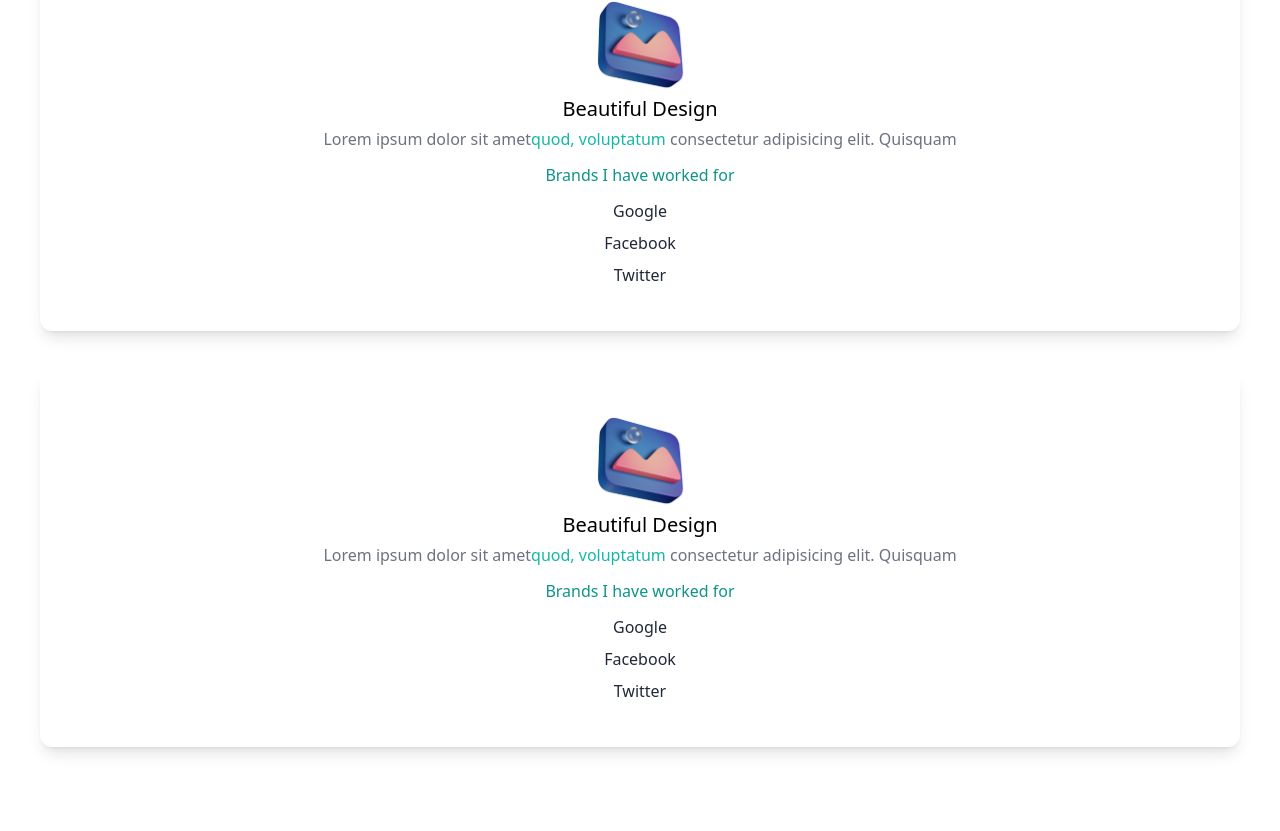
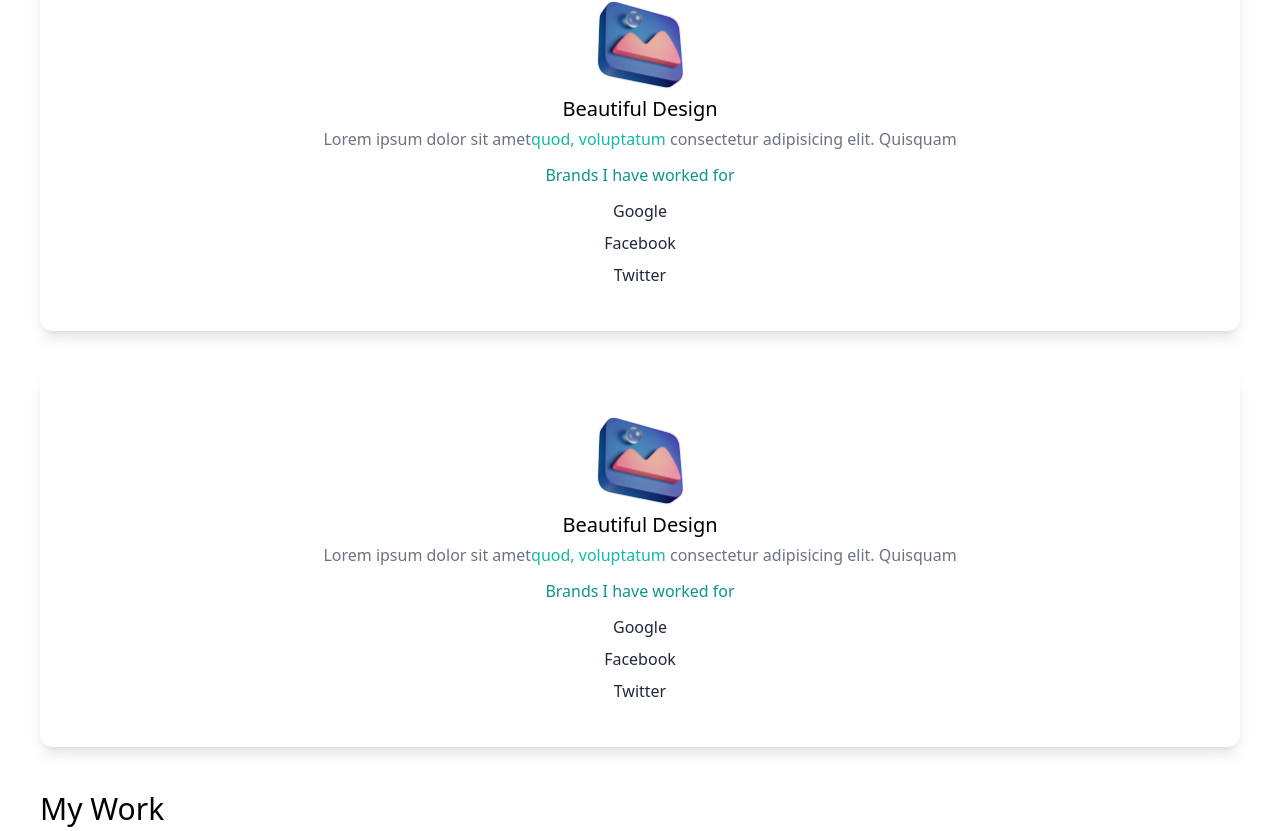
Before and after one commit to MICHAELMUNAVU83/georgekimani, a Next.js app: page / in a window 1280 px wide. Shown: the part 1457-2288 px from the top of the page. Before the commit the page ends 2244 px from the top, so only its background shows below. Built offline with nearby package versions, Linux system fonts and the light colour scheme.

Commit message:
Added first video

```diff
--- a/pages/index.js
+++ b/pages/index.js
@@ -80,7 +80,7 @@ export default function Home() {
           </div>
         </section>
 
-        {/* bunm, */}
+        {/* { second section} */}
 
         <section>
           <div>
@@ -150,6 +150,16 @@ export default function Home() {
             </div>
           </div>
         </section>
+        {/* {third section} */}
+
+        <section>
+          <div>
+            <h3 className="text-3xl py-1">My Work</h3>
+
+
+          </div>
+
+        </section>
       </main>
     </div>
   );
```
Also changed, not shown: 1 other file (tests, documents, lock files or other folders).
